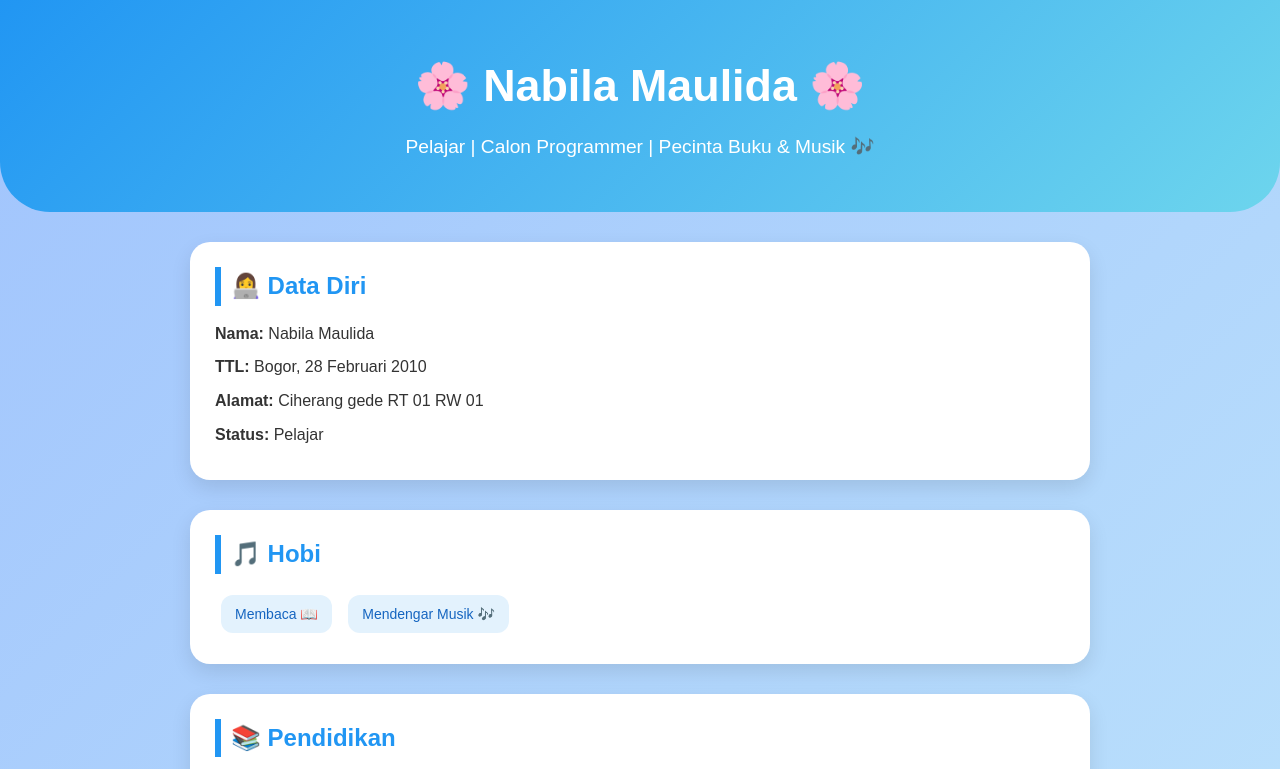
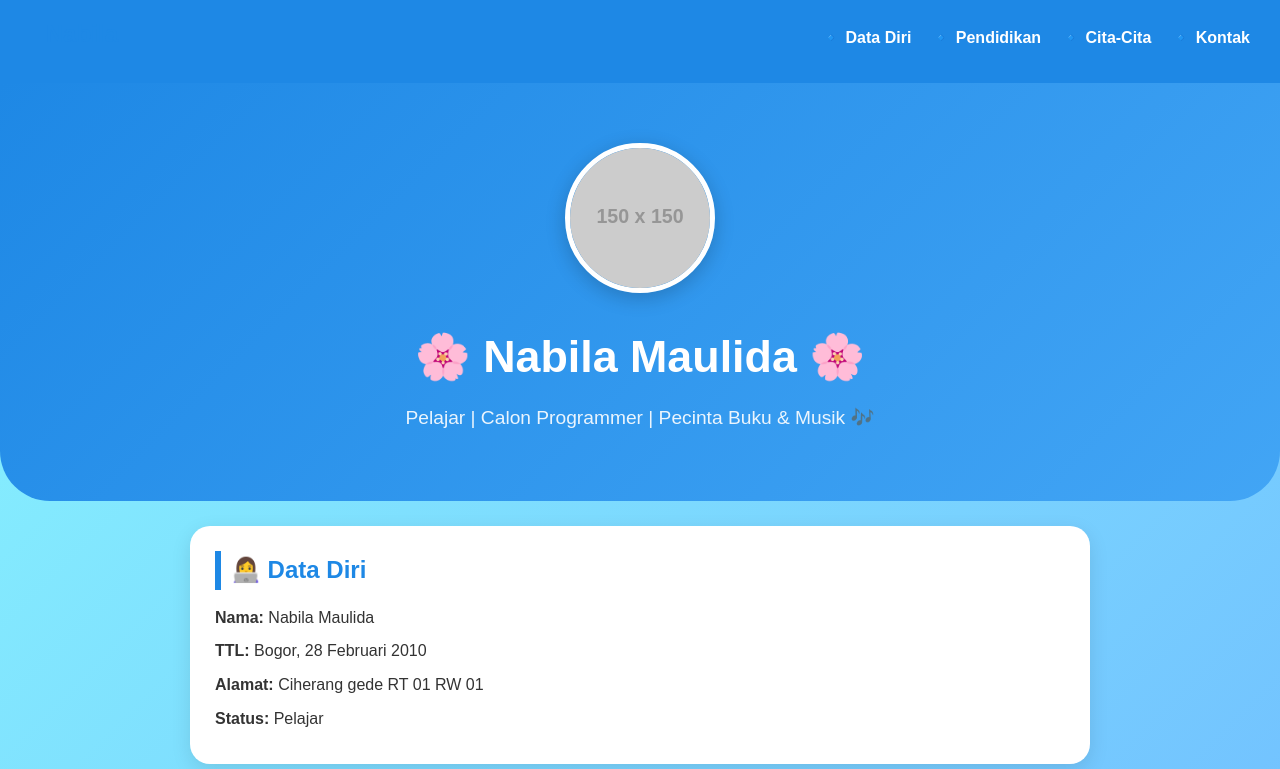
Before and after one commit to nabilamaulida28/Portofolio-Nabila-Maulida, a plain HTML site: page index.html in a window 1280 px wide. Shown: the top 769 px of the page. Drawn offline with Linux system fonts and the light colour scheme; placeholder pictures from the web are drawn by us.

Commit message:
Update index.html

```diff
--- a/index.html
+++ b/index.html
@@ -5,28 +5,69 @@
   <meta name="viewport" content="width=device-width, initial-scale=1.0">
   <title>Portofolio | Nabila Maulida</title>
   <style>
-    /* Reset */
-    * {
-      margin: 0;
-      padding: 0;
-      box-sizing: border-box;
-    }
+    * { margin: 0; padding: 0; box-sizing: border-box; }
 
     body {
-      font-family: "Poppins", sans-serif;
-      background: linear-gradient(135deg, #a1c4fd, #c2e9fb);
+      font-family: 'Poppins', sans-serif;
+      background: linear-gradient(135deg, #89f7fe, #66a6ff);
       color: #333;
       line-height: 1.6;
     }
 
+    /* Navbar */
+    nav {
+      display: flex;
+      justify-content: space-between;
+      align-items: center;
+      background: #1e88e5;
+      padding: 15px 30px;
+      color: white;
+      position: sticky;
+      top: 0;
+      z-index: 100;
+    }
+
+    nav h2 {
+      font-size: 1.5rem;
+    }
+
+    nav ul {
+      list-style: none;
+      display: flex;
+      gap: 20px;
+    }
+
+    nav ul li a {
+      color: white;
+      text-decoration: none;
+      font-weight: bold;
+      transition: color 0.3s;
+    }
+
+    nav ul li a:hover {
+      color: #bbdefb;
+    }
+
+    /* Header */
     header {
       text-align: center;
-      padding: 50px 20px;
-      background: linear-gradient(135deg, #2196f3, #6dd5ed);
+      padding: 60px 20px;
+      background: linear-gradient(135deg, #1e88e5, #42a5f5);
       color: white;
       border-bottom-left-radius: 50px;
       border-bottom-right-radius: 50px;
       animation: fadeIn 1.5s ease-in-out;
+    }
+
+    header img {
+      width: 150px;
+      height: 150px;
+      object-fit: cover;
+      border-radius: 50%;
+      border: 5px solid #fff;
+      box-shadow: 0 5px 20px rgba(0,0,0,0.2);
+      margin-bottom: 20px;
+      animation: bounceIn 1.5s ease;
     }
 
     header h1 {
@@ -36,39 +77,32 @@
 
     header p {
       font-size: 1.2rem;
+      opacity: 0.9;
     }
 
     section {
       max-width: 900px;
-      margin: 30px auto;
+      margin: 25px auto;
       background: white;
       padding: 25px;
       border-radius: 20px;
-      box-shadow: 0 8px 20px rgba(0,0,0,0.1);
-      animation: slideUp 1.2s ease;
+      box-shadow: 0 6px 20px rgba(0,0,0,0.1);
+      animation: slideUp 1s ease;
     }
 
     h2 {
-      color: #2196f3;
+      color: #1e88e5;
       margin-bottom: 15px;
-      border-left: 6px solid #2196f3;
+      border-left: 6px solid #1e88e5;
       padding-left: 10px;
     }
 
-    ul {
-      list-style: none;
-      padding-left: 0;
-    }
+    p, li { font-size: 1rem; margin-bottom: 8px; }
 
-    ul li::before {
-      content: "✨ ";
-    }
+    ul { list-style: none; padding-left: 0; }
+    ul li::before { content: "🔹 "; }
 
-    .info p {
-      margin-bottom: 8px;
-    }
-
-    .skills span, .hobi span {
+    .tags span {
       display: inline-block;
       background: #e3f2fd;
       color: #1565c0;
@@ -79,14 +113,12 @@
       transition: transform 0.3s;
     }
 
-    .skills span:hover, .hobi span:hover {
-      transform: scale(1.1);
-    }
+    .tags span:hover { transform: scale(1.1); }
 
     footer {
       text-align: center;
       padding: 20px;
-      background: linear-gradient(135deg, #2196f3, #6dd5ed);
+      background: linear-gradient(135deg, #1e88e5, #42a5f5);
       color: white;
       margin-top: 30px;
     }
@@ -97,36 +129,54 @@
       font-weight: bold;
     }
 
-    footer a:hover {
-      text-decoration: underline;
-    }
+    footer a:hover { text-decoration: underline; }
 
-    /* Animations */
+    /* Animasi */
     @keyframes fadeIn {
-      from { opacity: 0; transform: translateY(-20px); }
+      from { opacity: 0; transform: translateY(-30px); }
       to { opacity: 1; transform: translateY(0); }
     }
 
     @keyframes slideUp {
-      from { opacity: 0; transform: translateY(30px); }
+      from { opacity: 0; transform: translateY(40px); }
       to { opacity: 1; transform: translateY(0); }
+    }
+
+    @keyframes bounceIn {
+      0% { transform: scale(0.5); opacity: 0; }
+      60% { transform: scale(1.2); opacity: 1; }
+      100% { transform: scale(1); }
     }
 
     /* Responsive */
     @media (max-width: 768px) {
+      nav ul { display: none; }
       header h1 { font-size: 2rem; }
-      section { margin: 20px; padding: 15px; }
+      section { margin: 15px; padding: 20px; }
     }
   </style>
 </head>
 <body>
 
+  <!-- Navbar -->
+  <nav>
+    <h2>Nabila</h2>
+    <ul>
+      <li><a href="#data">Data Diri</a></li>
+      <li><a href="#pendidikan">Pendidikan</a></li>
+      <li><a href="#cita">Cita-Cita</a></li>
+      <li><a href="#kontak">Kontak</a></li>
+    </ul>
+  </nav>
+
+  <!-- Header -->
   <header>
+    <img src="https://via.placeholder.com/150" alt="Foto Profil">
     <h1>🌸 Nabila Maulida 🌸</h1>
     <p>Pelajar | Calon Programmer | Pecinta Buku & Musik 🎶</p>
   </header>
 
-  <section class="info">
+  <section id="data">
     <h2>👩‍💻 Data Diri</h2>
     <p><b>Nama:</b> Nabila Maulida</p>
     <p><b>TTL:</b> Bogor, 28 Februari 2010</p>
@@ -134,13 +184,13 @@
     <p><b>Status:</b> Pelajar</p>
   </section>
 
-  <section class="hobi">
+  <section class="tags">
     <h2>🎵 Hobi</h2>
     <span>Membaca 📖</span>
     <span>Mendengar Musik 🎶</span>
   </section>
 
-  <section>
+  <section id="pendidikan">
     <h2>📚 Pendidikan</h2>
     <ul>
       <li>SD : SDN Ciherang 02</li>
@@ -149,12 +199,12 @@
     </ul>
   </section>
 
-  <section>
+  <section id="cita">
     <h2>🎯 Cita-Cita</h2>
     <p>Saya bercita-cita ingin menjadi <b>Programmer</b>.</p>
   </section>
 
-  <section class="skills">
+  <section class="tags">
     <h2>💡 Kelebihan</h2>
     <span>Gemar mencoba hal-hal baru</span>
     <span>Tertarik dengan teknologi</span>
@@ -170,7 +220,7 @@
     <p>Bisa terus berkembang dan menemukan potensi diri yang sesungguhnya & hidup dengan versi terbaik diri sendiri.</p>
   </section>
 
-  <footer>
+  <footer id="kontak">
     <p>📧 Email: <a href="mailto:maulidanabila044@gmail.com">maulidanabila044@gmail.com</a></p>
   </footer>
 
```
